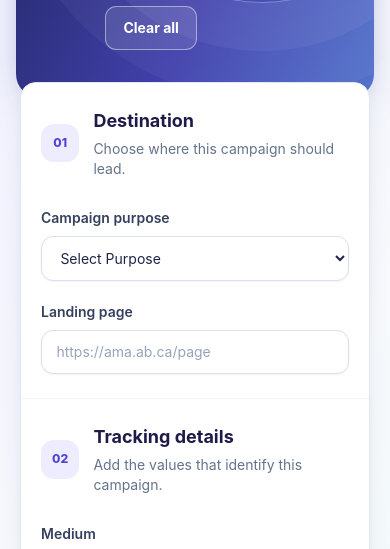
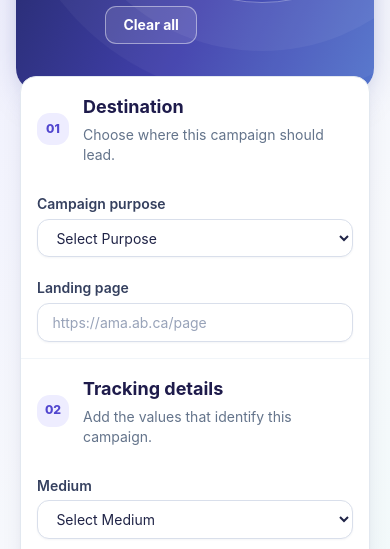
Before and after one commit to dpo-ama/CampaignURLBuilder, a website with bundled scripts: page index.html in a window 390 px wide. Shown: the part 241-790 px from the top of the page. Built offline with nearby package versions, Linux system fonts and the light colour scheme.

Commit message:
Adjust padding and dimensions in styles.css

```diff
--- a/css/styles.css
+++ b/css/styles.css
@@ -47,14 +47,14 @@
 }
 
 .form-section {
-  padding: 2rem 2.25rem;
+  padding: 1.1rem 1.5rem;
 }
 
 .section-number {
   display: grid;
-  flex: 0 0 2.4rem;
+  flex: 0 0 2rem;
   place-items: center;
-  height: 2.4rem;
+  height: 2rem;
   border-radius: 0.8rem;
   color: var(--accent);
   background: #eeedff;
@@ -65,11 +65,11 @@
 .field-row {
   display: flex;
   align-items: center;
-  gap: 1.25rem;
+  gap: 0.9rem;
 }
 
 .field-label {
-  flex: 0 0 11rem;
+  flex: 0 0 9.5rem;
   color: #35405f;
   font-size: 0.875rem;
   font-weight: 600;
@@ -92,7 +92,7 @@
 }
 
 .field-control {
-  height: 2.8rem;
+  height: 2.4rem;
   padding: 0 0.9rem;
 }
 
@@ -118,7 +118,7 @@
 }
 
 .ppc-panel {
-  padding: 1.5rem;
+  padding: 1rem 1.1rem;
   border: 1px solid #dcd9fb;
   border-left: 4px solid #7165df;
   border-radius: 1rem;
@@ -126,7 +126,7 @@
 }
 
 .generated-row {
-  padding-top: 1.25rem;
+  padding-top: 0.8rem;
   border-top: 1px solid #deddf3;
 }
 
@@ -137,7 +137,7 @@
   flex: 0 0 auto;
   align-items: center;
   justify-content: center;
-  height: 2.75rem;
+  height: 2.4rem;
   padding: 0 1.1rem;
   border-radius: 0.7rem;
   font-size: 0.875rem;
@@ -195,7 +195,7 @@
 }
 
 .result-textarea {
-  min-height: 6rem;
+  min-height: 4rem;
   padding: 0.85rem 1rem;
   line-height: 1.5;
   resize: vertical;
@@ -208,13 +208,13 @@
   }
 
   .form-section {
-    padding: 1.5rem 1.25rem;
+    padding: 1rem 1rem;
   }
 
   .field-row {
     flex-direction: column;
     align-items: stretch;
-    gap: 0.5rem;
+    gap: 0.3rem;
   }
 
   .field-label {
```
